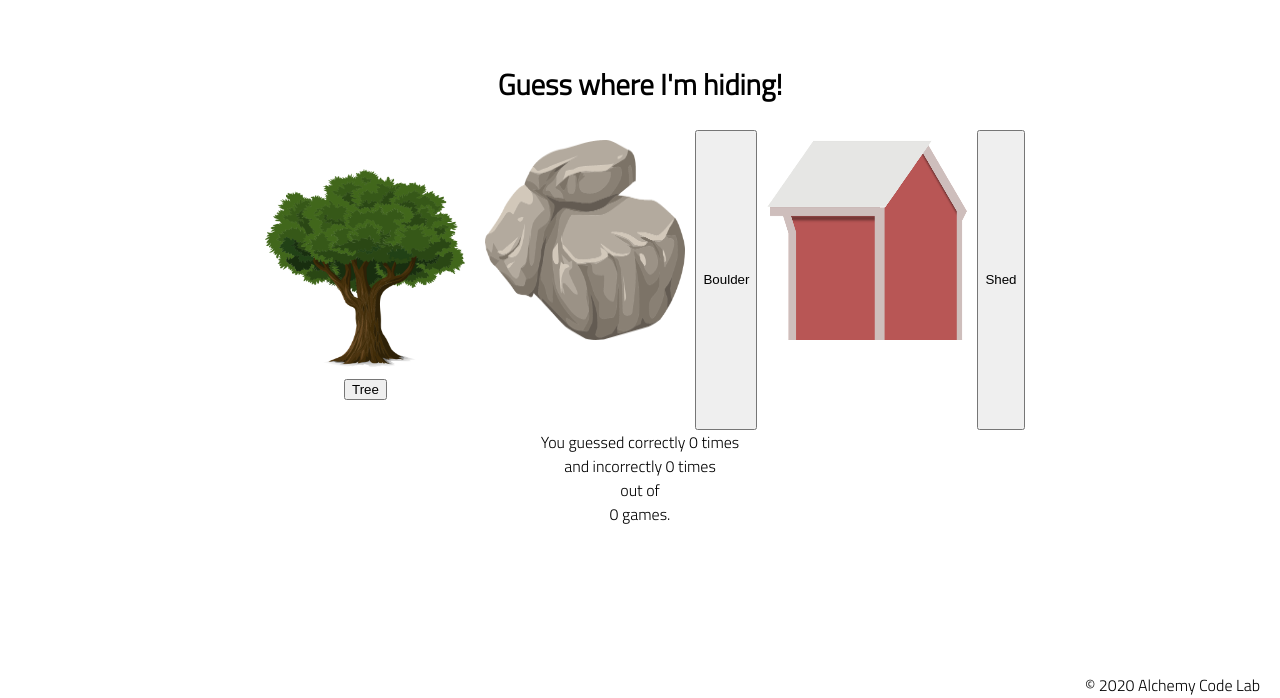
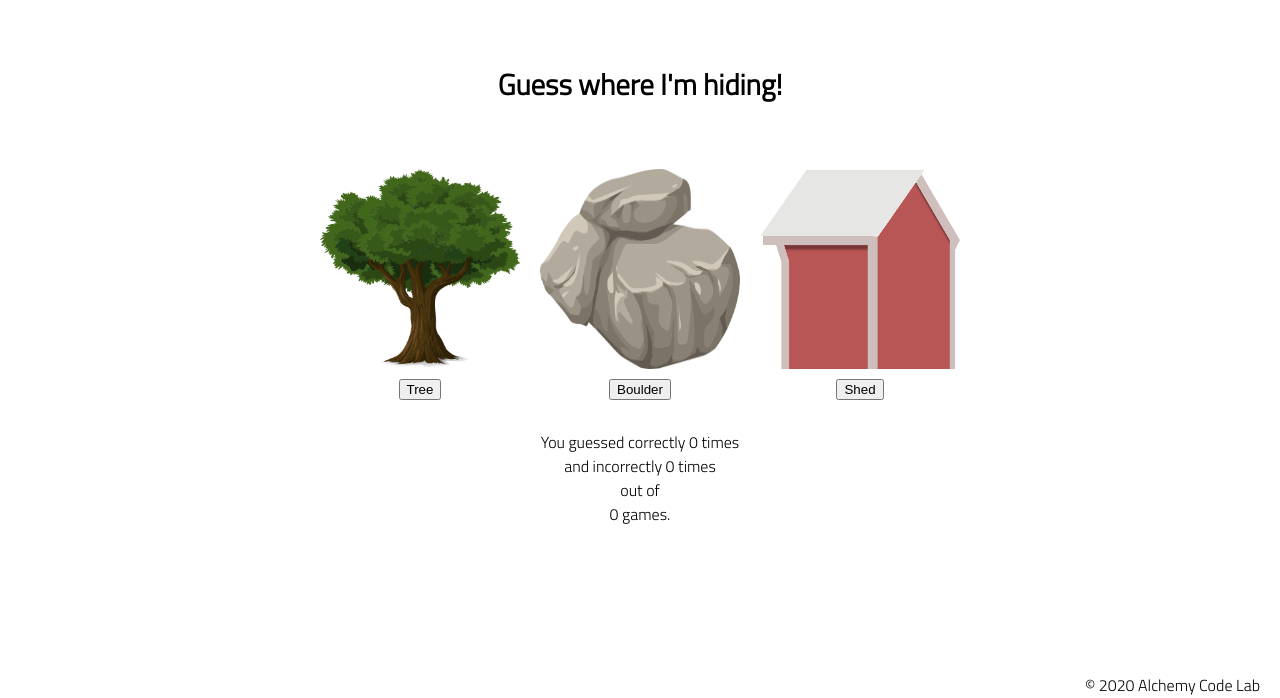
Before and after one commit to mouakiang/hide-and-seek, a plain HTML site: page index.html in a window 1280 px wide. Shown: the part 102-800 px from the top of the page. Drawn offline with Linux system fonts and the light colour scheme.

Commit message:
fixed HTML bug with id=tree

```diff
--- a/index.html
+++ b/index.html
@@ -23,16 +23,16 @@
         <main>
             <section class="main-section">
                 <h2>Guess where I'm hiding!</h2>
-                <div id="tree-container" class="hiding-places">
-                    <div class="hiding-place">
+                <div class="hiding-places">
+                    <div id="tree-container" class="hiding-place">
                         <img src="./assets/tree.webp" class="hiding-img" />
                         <button id="tree-button">Tree</button>
                     </div>
-                    <div id="boulder-container" class="hiding-places">
+                    <div id="boulder-container" class="hiding-place">
                         <img src="./assets/boulder.png" class="hiding-img" />
                         <button id="boulder-button">Boulder</button>
                     </div>
-                    <div id="shed-container" class="hiding-places">
+                    <div id="shed-container" class="hiding-place">
                         <img src="./assets/shed.png" class="hiding-img" />
                         <button id="shed-button">Shed</button>
                     </div>
```
